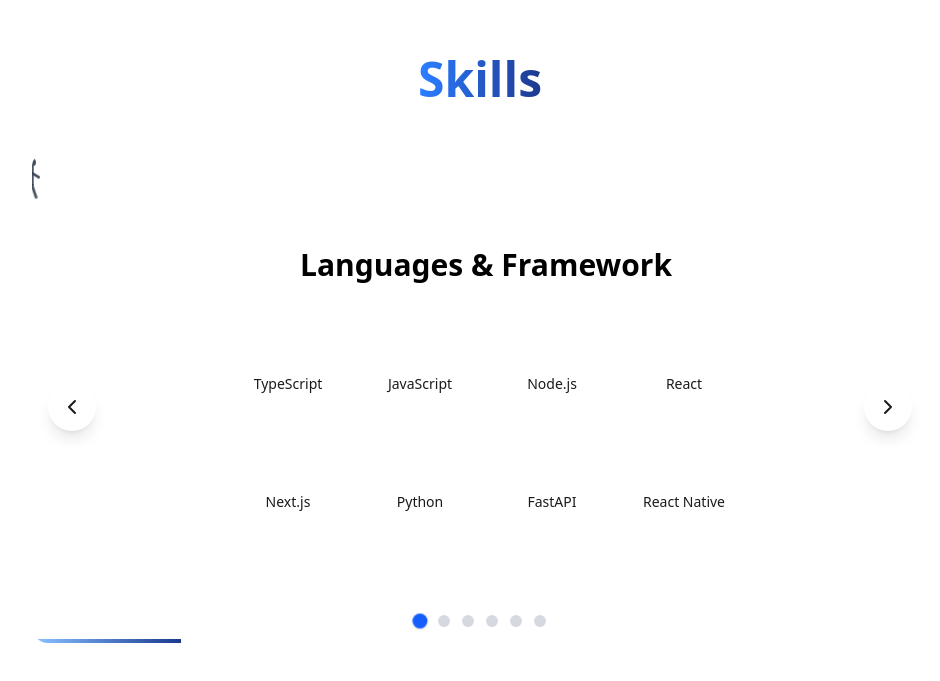
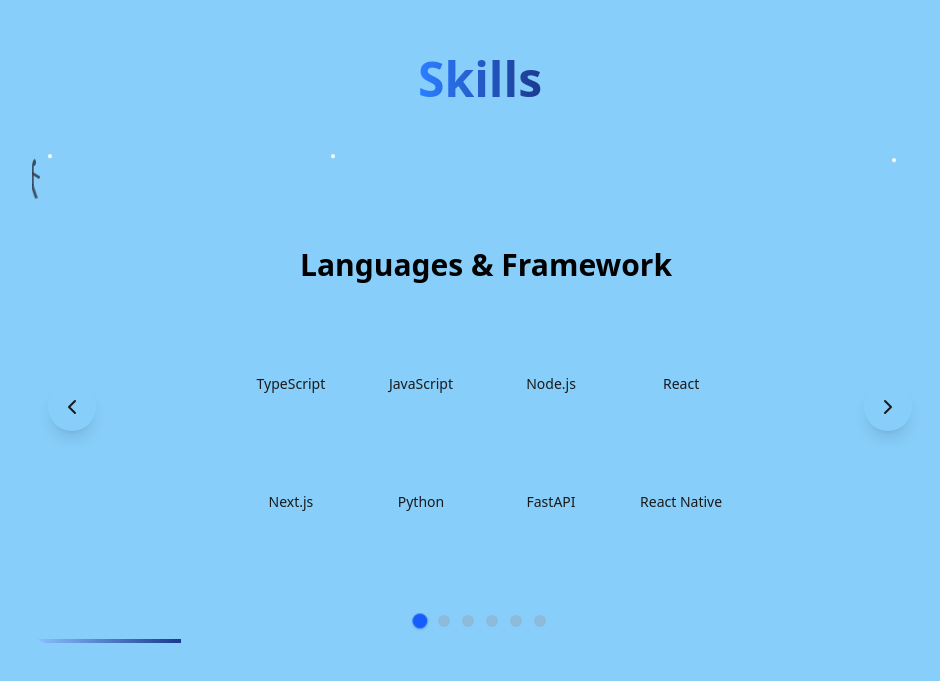
Before and after one commit to ishangiri/portfolio, a Next.js app: page / in a window 1280 px wide. Shown: the part 2012-2693 px from the top of the page, without its empty margins (160-1100 px from the left). Built offline with nearby package versions, Linux system fonts and the light colour scheme; some icons are missing.

Commit message:
animations added

```diff
--- /dev/null
+++ b/src/app/components/MouseEffect.jsx
@@ -0,0 +1,59 @@
+'use client';
+import { useEffect } from 'react';
+
+export const MouseCloudEffect = () => {
+  useEffect(() => {
+    const blobs = [];
+
+    const createCloudBlob = (x, y) => {
+      const blob = document.createElement('div');
+      blob.className = 'cloudy-trail';
+
+      // Set initial position immediately
+      blob.style.left = `${x}px`;
+      blob.style.top = `${y}px`;
+
+      document.body.appendChild(blob);
+      blobs.push(blob);
+
+      // Remove blob after animation
+      setTimeout(() => {
+        if (blob && blob.parentNode) {
+          blob.remove();
+        }
+        const index = blobs.indexOf(blob);
+        if (index > -1) {
+          blobs.splice(index, 1);
+        }
+      }, 3000);
+    };
+
+    const handleMouseMove = (e) => {
+      // Create fewer blobs to avoid performance issues
+      createCloudBlob(e.clientX, e.clientY);
+
+      // Optional: Add slight random offset for variety
+      if (Math.random() < 0.3) { // 30% chance for second blob
+        const offsetX = (Math.random() - 0.5) * 20;
+        const offsetY = (Math.random() - 0.5) * 20;
+        createCloudBlob(e.clientX + offsetX, e.clientY + offsetY);
+      }
+    };
+
+    // Add event listener
+    window.addEventListener('mousemove', handleMouseMove);
+
+    // Cleanup function
+    return () => {
+      window.removeEventListener('mousemove', handleMouseMove);
+      // Clean up any remaining blobs
+      blobs.forEach(blob => {
+        if (blob && blob.parentNode) {
+          blob.remove();
+        }
+      });
+    };
+  }, []);
+
+  return null;
+};
--- a/src/app/components/Skills.jsx
+++ b/src/app/components/Skills.jsx
@@ -86,7 +86,7 @@
         </div>
 
         {/* Skills carousel with animated cards */}
-        <div className="relative h-full w-auto sm:h-96 overflow-hidden">
+        <div className="relative h-full sm:h-96 overflow-x-hidden">
           <div
             className="flex items-center mr-12 transition-transform duration-700 ease-in-out h-full"
             style={{ transform: `translateX(-${currentIndex * 100}%)` }}
--- a/src/app/components/skillComponents/SkillsCategory.jsx
+++ b/src/app/components/skillComponents/SkillsCategory.jsx
@@ -2,9 +2,9 @@
 import { SkillItem } from "./SkillItem";
 
 export const SkillsCategory = ({ category }) => (
-  <div className="w-full  flex flex-col justify-center items-center p-4 sm:p-6 md:p-8 relative overflow-hidden">
+  <div className=" flex flex-col justify-center items-center p-4 sm:p-6 md:p-8 relative overflow-hidden">
     {/* Content */}
-    <div className="relative h-full z-10 w-full max-w-lg">
+    <div className="relative h-full z-10">
       <h3 className="text-xl sm:text-2xl md:text-3xl font-bold mb-4 sm:mb-6 text-center transform transition-all duration-700 hover:scale-105">
         {category.category}
       </h3>
--- a/src/app/context/ThemeContext.js
+++ b/src/app/context/ThemeContext.js
@@ -1,6 +1,5 @@
 // context/ThemeContext.js
 'use client'; // Needed for using hooks and state
-
 import { createContext, useContext, useEffect, useState } from 'react';
 
 const ThemeContext = createContext({
@@ -21,20 +20,24 @@
     // or fall back to localStorage/system preference if script wasn't there
     let initialTheme = localStorage.getItem(themeKey);
     if (initialTheme === null) {
-        initialTheme = htmlElement.classList.contains('dark') ? 'dark' : 'light';
-        // Optional: If script didn't run or failed, set initial LS here
-        // localStorage.setItem(themeKey, initialTheme);
+      initialTheme = htmlElement.classList.contains('dark') ? 'dark' : 'light';
     }
 
     setTheme(initialTheme);
-    htmlElement.classList.toggle('dark', initialTheme === 'dark'); // Ensure DOM matches state
+
+    // Ensure DOM matches state for both classes
+    htmlElement.classList.remove('dark', 'light');
+    htmlElement.classList.add(initialTheme);
   }, []); // Run only on mount
 
   // Effect to update localStorage and DOM class when theme state changes
   useEffect(() => {
     localStorage.setItem('theme', theme);
     const htmlElement = document.documentElement;
-    htmlElement.classList.toggle('dark', theme === 'dark');
+
+    // Remove both classes first, then add the correct one
+    htmlElement.classList.remove('dark', 'light');
+    htmlElement.classList.add(theme);
   }, [theme]); // Run when 'theme' state changes
 
   const toggleTheme = () => {
--- a/src/app/globals.css
+++ b/src/app/globals.css
@@ -1,6 +1,7 @@
 @import "tailwindcss";
 
 /* app/globals.css */
+
 :root {
 /* Default/Light Theme variables */
 --background: #ffffff;
@@ -12,6 +13,20 @@
 /* ... other theme variables */
 color-scheme: light;
 }
+
+.light {
+ /* Default/Light Theme variables */
+--background: #87CEFA; /* Creamy white */
+--foreground: #000000;
+--card: #ffffff;
+--card-foreground: #1a1a1a;
+--hover-foreground: #f0f0f0;
+--tag-bg: #f0f0f0;
+/* ... other theme variables */
+color-scheme: light;
+}
+
+
 .dark {
 /* Dark Theme variables */
 --background: #1a1a2e;
@@ -143,7 +158,6 @@
   }
 }
 
-/* Example usage in components */
 .card {
 background-color: var(--card);
 color: var(--card-foreground);
@@ -220,3 +234,115 @@
     opacity: 1;
   }
 }
+/* Light mode: sunny and cloudy background animation */
+.light body::before {
+    content: '';
+    position: fixed;
+    top: 40px;
+    right: 40px;
+    width: 80px;
+    height: 80px;
+    border-radius: 50%;
+    background: radial-gradient(circle at center, #FFD700 60%, #FFA500 100%);
+    box-shadow: 0 0 20px #FFD700, 0 0 60px #FFA500;
+    animation: rotateSun 2s linear infinite;
+    z-index: -1;
+    pointer-events: none;
+}
+
+.light body::after {
+    content: '';
+    position: fixed;
+    top: 0;
+    left: 0;
+    width: 100%;
+    height: 100%;
+    background-image:
+        /* Cloud 1 - with subtle shadow */
+        radial-gradient(ellipse 60px 30px at 50% 20%, rgba(255, 255, 255, 0.95), transparent),
+        radial-gradient(ellipse 40px 20px at 55% 18%, rgba(255, 255, 255, 0.9), transparent),
+        radial-gradient(ellipse 50px 25px at 55% 22%, rgba(255, 255, 255, 0.92), transparent),
+        radial-gradient(ellipse 65px 32px at 50% 21%, rgba(220, 220, 220, 0.3), transparent),
+
+        /* Cloud 2 - with subtle shadow */
+        radial-gradient(ellipse 80px 40px at 70% 15%, rgba(255, 255, 255, 0.9), transparent),
+        radial-gradient(ellipse 60px 30px at 65% 12%, rgba(255, 255, 255, 0.85), transparent),
+        radial-gradient(ellipse 70px 35px at 75% 18%, rgba(255, 255, 255, 0.88), transparent),
+        radial-gradient(ellipse 85px 42px at 70% 16%, rgba(220, 220, 220, 0.25), transparent),
+
+        /* Cloud 3 - with subtle shadow */
+        radial-gradient(ellipse 50px 25px at 45% 30%, rgba(255, 255, 255, 0.88), transparent),
+        radial-gradient(ellipse 35px 18px at 42% 28%, rgba(255, 255, 255, 0.82), transparent),
+        radial-gradient(ellipse 45px 22px at 48% 32%, rgba(255, 255, 255, 0.85), transparent),
+        radial-gradient(ellipse 55px 27px at 45% 31%, rgba(220, 220, 220, 0.2), transparent),
+
+        radial-gradient(ellipse 50px 25px at 2% 30%, rgba(255, 255, 255, 0.88), transparent),
+        radial-gradient(ellipse 35px 18px at 12% 28%, rgba(255, 255, 255, 0.82), transparent),
+        radial-gradient(ellipse 45px 22px at 11% 32%, rgba(255, 255, 255, 0.85), transparent),
+        radial-gradient(ellipse 55px 27px at 10% 31%, rgba(220, 220, 220, 0.2), transparent),
+
+        /* Background sky gradient */
+        linear-gradient(to bottom, rgba(135, 206, 250, 0.1), rgba(176, 224, 230, 0.05));
+
+    background-size:
+        100% 100%, 100% 100%, 100% 100%, 100% 100%,
+        100% 100%, 100% 100%, 100% 100%, 100% 100%,
+        100% 100%, 100% 100%, 100% 100%, 100% 100%,
+        100% 100%;
+
+    animation: driftClouds 20s linear infinite;
+    z-index: -1;
+    pointer-events: none;
+    opacity: 1;
+}
+
+@keyframes rotateSun {
+    0% {
+        transform: rotate(0deg) scale(1);
+    }
+    50% {
+        transform: rotate(180deg) scale(1.05);
+    }
+    100% {
+        transform: rotate(360deg) scale(1);
+    }
+}
+
+@keyframes driftClouds {
+    0% {
+        transform: translateX(0);
+    }
+    100% {
+        transform: translateX(-50px);
+    }
+}
+
+/* ============ Cloudy Mouse Circles ============ */
+.cloudy-trail {
+  position: fixed;
+  top: 0;
+  left: 0;
+  width: 20px;
+  height: 20px;
+  background: radial-gradient(circle, rgba(240,240,240,0.8) 40%, transparent 80%);
+  border-radius: 50%;
+  pointer-events: none;
+  animation: floatCloud 3s ease-in-out infinite;
+  z-index: 9999;
+  transition: transform 0.2s ease;
+}
+
+@keyframes floatCloud {
+  0% {
+    transform: translateY(0px) scale(1);
+    opacity: 0.8;
+  }
+  50% {
+    transform: translateY(-10px) scale(1.1);
+    opacity: 0.5;
+  }
+  100% {
+    transform: translateY(0px) scale(1);
+    opacity: 0.8;
+  }
+}
--- a/src/app/layout.js
+++ b/src/app/layout.js
@@ -2,8 +2,10 @@
 import "./globals.css";
 import { themeScript } from "./theme-script";
 import { ThemeProvider } from "./context/ThemeContext";
+import { MouseCloudEffect } from "./components/MouseEffect";
+export default function RootLayout({ children }) {
 
-export default function RootLayout({ children }) {
+
   return (
     <html lang="en"
     className=""
@@ -14,6 +16,7 @@
       </head>
       <body>
        <ThemeProvider>
+        <MouseCloudEffect />
         {children}
         </ThemeProvider>
       </body>
--- a/src/app/theme-script.js
+++ b/src/app/theme-script.js
@@ -1,9 +1,8 @@
-// app/theme-script.js
-
 export const themeScript = `
  (function () {
  const themeKey = 'theme';
-    const classList = document.documentElement.classList;
+ const htmlClassList = document.documentElement.classList;
+ const bodyClassList = document.body?.classList;
  const prefersDark = window.matchMedia('(prefers-color-scheme: dark)').matches;
  let theme = localStorage.getItem(themeKey);
 
@@ -12,10 +11,16 @@
  theme = prefersDark ? 'dark' : 'light';
  }
 
-    if (theme === 'dark') {
-      classList.add('dark');
-    } else {
-      classList.remove('dark');
+ // Clear any existing theme classes first from both html and body
+ htmlClassList.remove('dark', 'light');
+ if (bodyClassList) {
+ bodyClassList.remove('dark', 'light');
+ }
+
+ // Add the correct theme class to both html and body
+ htmlClassList.add(theme);
+ if (bodyClassList) {
+ bodyClassList.add(theme);
  }
 
  // Set initial localStorage if it was null (used system preference)
```
Lines whose indentation alone changed are shown as unchanged.
